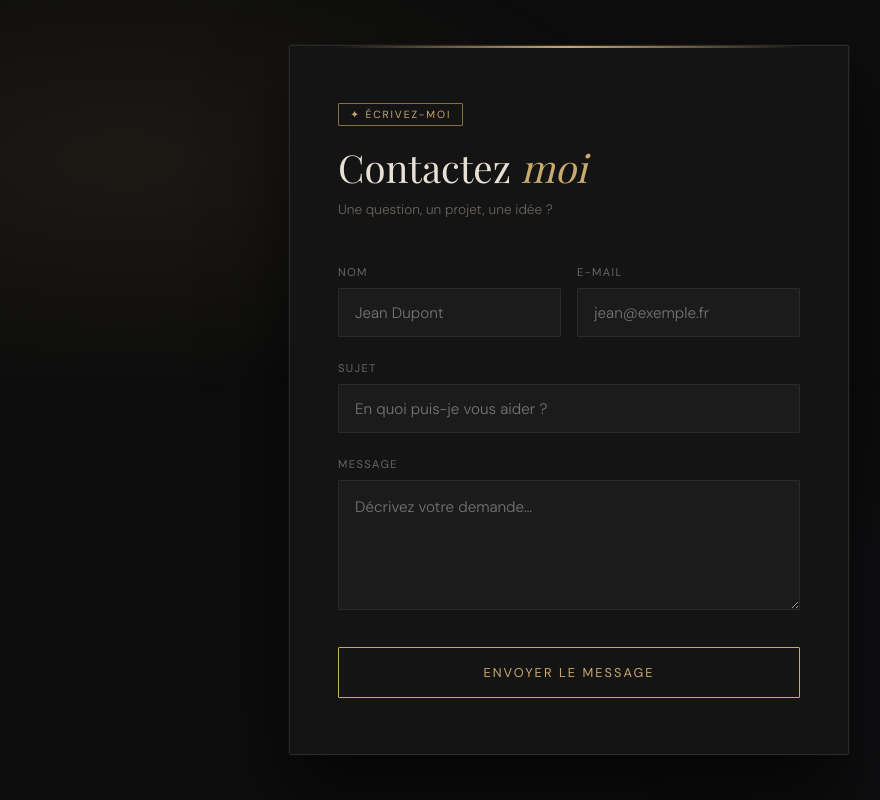
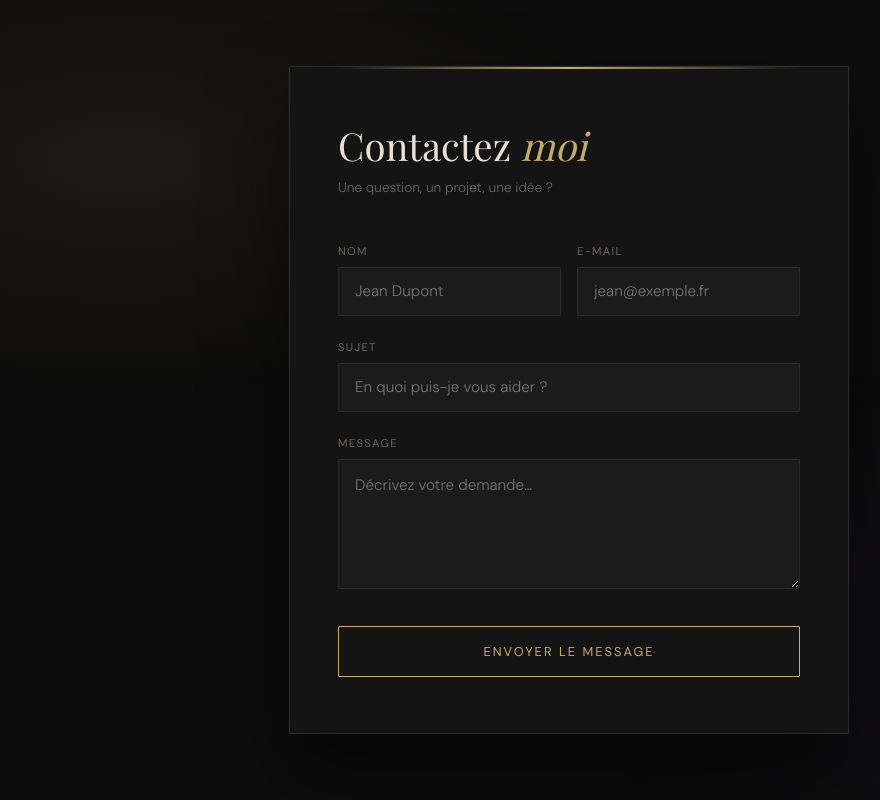
Before and after one commit to ronanow/portefolio_melissa, a Django app: page /contact/ in a window 1280 px wide. Shown: the whole page, without its empty margins (71-951 px from the left). Run offline with Django 5.2, Linux system fonts and the light colour scheme; data comes from the database, SQL or seed files in the repository; some web fonts are replaced.

Commit message:
modif contact

```diff
--- a/src/site_web/static/site_web/css/style_contact.css
+++ b/src/site_web/static/site_web/css/style_contact.css
@@ -69,17 +69,7 @@ body::before {
   margin-bottom: 2.8rem;
 }
 
-.label-tag {
-  display: inline-block;
-  font-size: .65rem;
-  letter-spacing: .18em;
-  text-transform: uppercase;
-  color: var(--accent);
-  border: 1px solid var(--accent-dim);
-  padding: .25rem .7rem;
-  border-radius: 1px;
-  margin-bottom: 1.2rem;
-}
+
 
 h1 {
   font-family: 'Playfair Display', serif;
--- a/src/site_web/templates/site_web/contact.html
+++ b/src/site_web/templates/site_web/contact.html
@@ -13,7 +13,7 @@
 
 <div class="card">
   <div class="header">
-    <span class="label-tag">✦ Écrivez-moi</span>
+
     <h1>Contactez <em>moi</em></h1>
     <p class="subtitle">Une question, un projet, une idée ?<br></p>
   </div>
```
